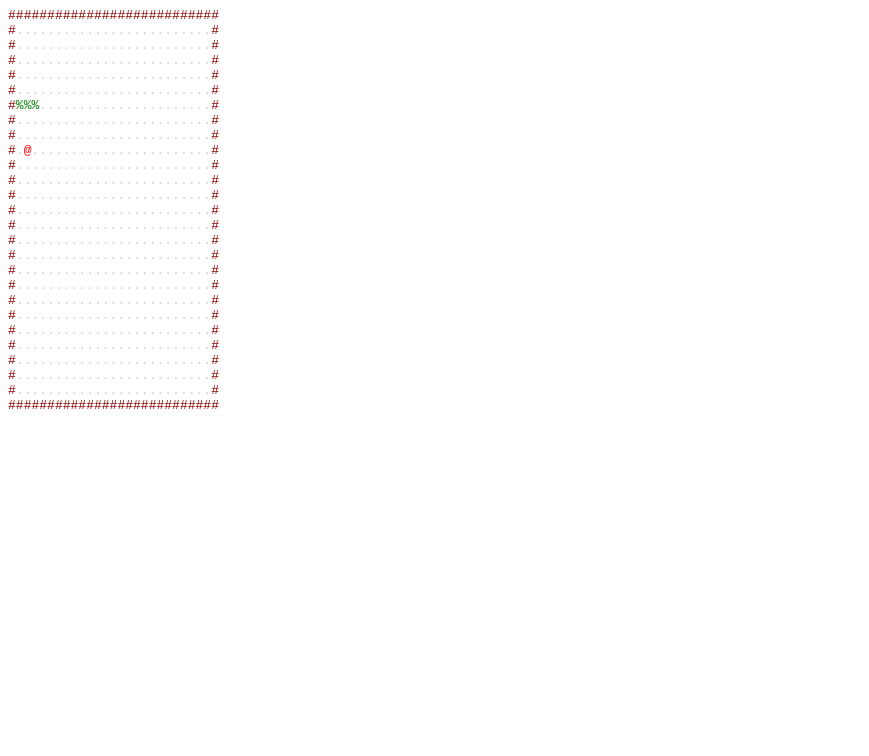
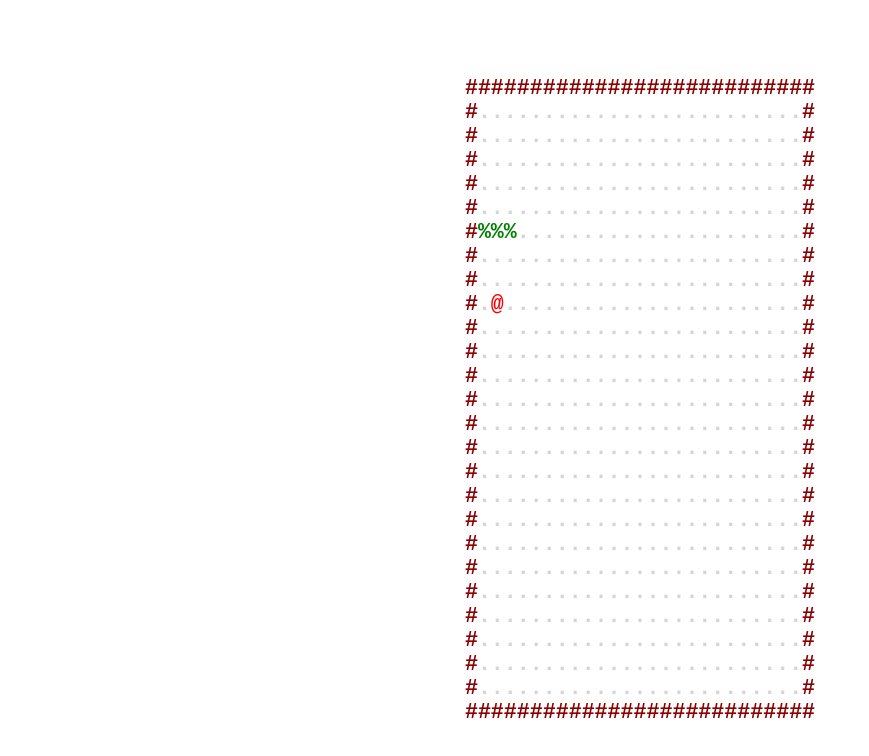
Before and after one commit to monarchwadia/mintbeanchallenge-snake, a website built with Parcel: page index.html in a window 1280 px wide. Shown: the whole page, without its empty margins (0-869 px from the left). Built offline with nearby package versions, Linux system fonts and the light colour scheme.

Commit message:
Variable fontsize

```diff
--- a/index.html
+++ b/index.html
@@ -8,7 +8,17 @@
   <link rel="stylesheet" href="main.scss">
 </head>
 <body>
-  <div id="out" style="font-family: monospace;"></div>
+  <div class="h-frame">
+    <div>&nbsp;</div>
+    <div class="frame">
+      <div>&nbsp;</div>
+      <div>
+        <div id="out" style="font-family: monospace;"></div>
+      </div>
+      <div>&nbsp;</div>
+    </div>
+    <div>&nbsp;</div>
+  </div>
   <script src="src/index.ts" type="module"></script>
 </body>
 </html>
--- a/main.scss
+++ b/main.scss
@@ -1,3 +1,21 @@
-h1 {
-  color: crimson;
+* {
+  font-weight: bold;
+  margin: 0;
+  padding: 0;
+  font-size: 2.7vh;
 }
+
+.frame, .frame > * {
+  display: flex;
+  flex-direction: row;
+  justify-content: space-around;
+}
+
+.h-frame {
+  height: 100vh;
+  &, & > * {
+    display: flex;
+    flex-direction: column;
+    justify-content: space-around;
+  }
+}
```
